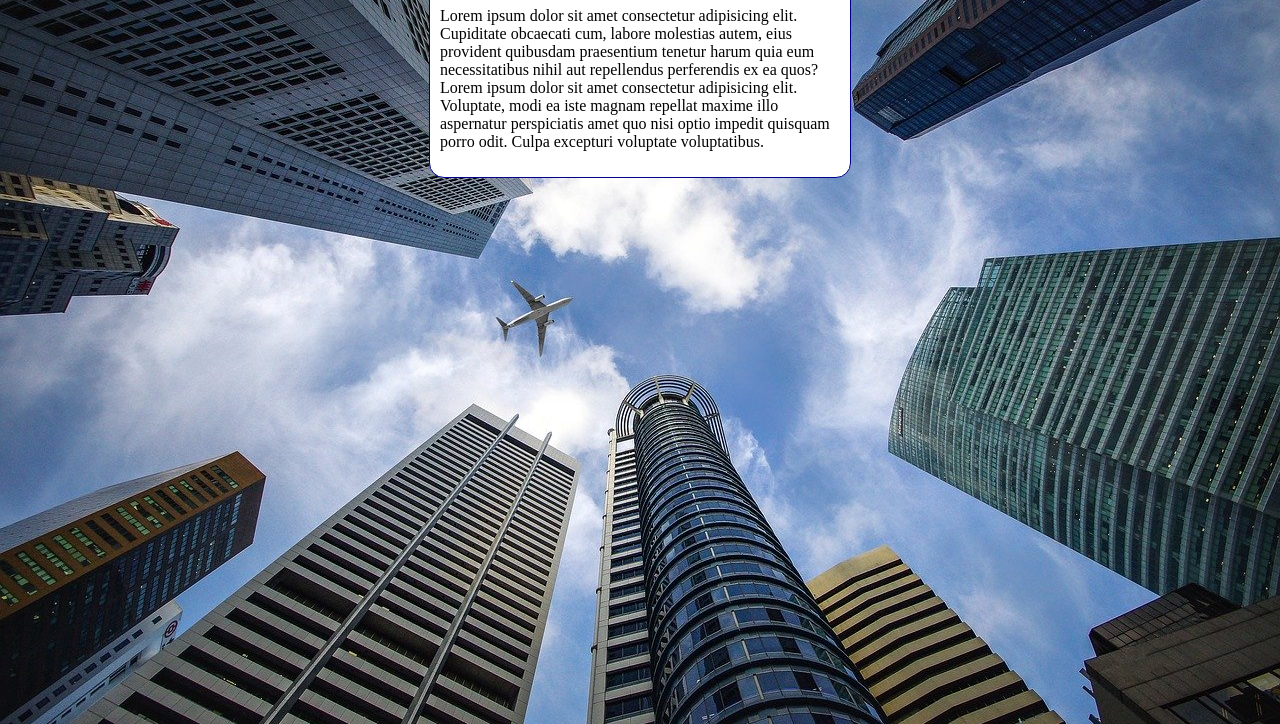
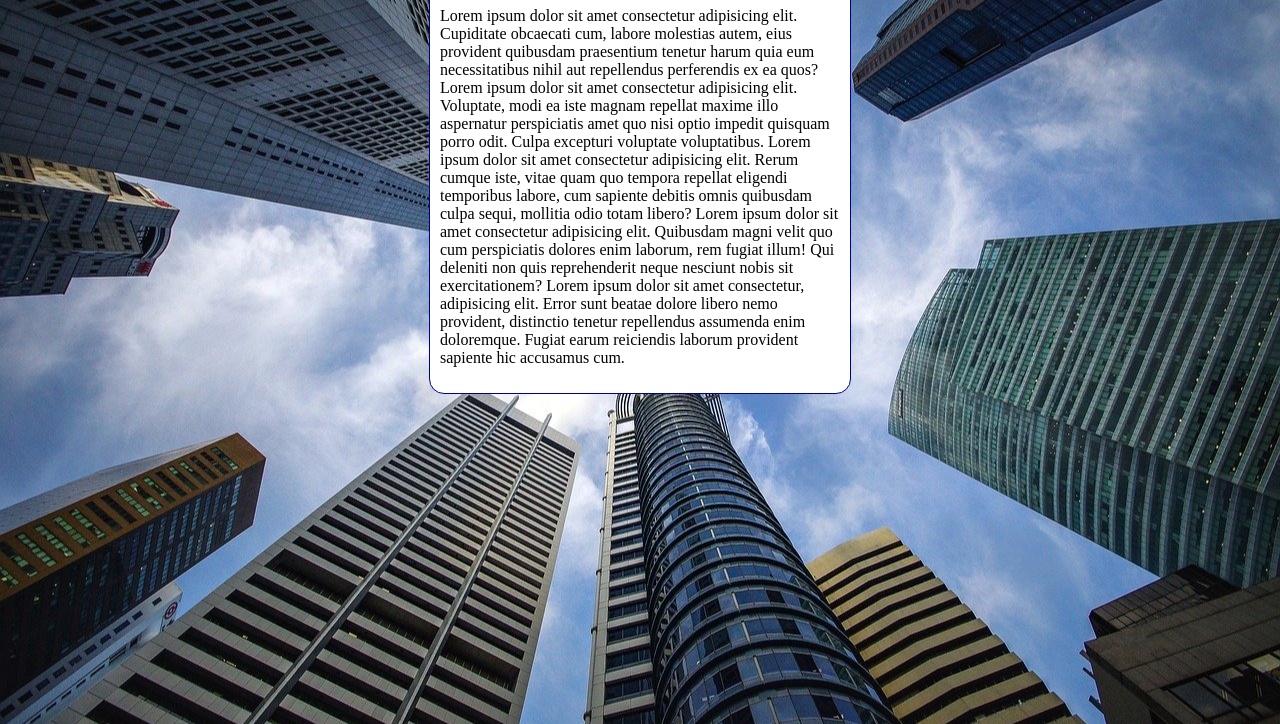
Before and after one commit to beatrizrochaserrao/html-css, a plain HTML site: page Exercicios/EX022/fundo006.html in a window 1280 px wide. Shown: the part 92-816 px from the top of the page. Drawn offline with Linux system fonts and the light colour scheme.

Commit message:
atualização ex022

```diff
--- a/Exercicios/EX022/fundo006.html
+++ b/Exercicios/EX022/fundo006.html
@@ -8,11 +8,7 @@
     <style>
         body{
             height: 100vh;
-            background-color: black;
-            background-image: url(Imagens/wallpaper002.jpg);
-            background-position: center top;
-            background-repeat: no-repeat;
-            background-size: cover;
+            background: black url(Imagens/wallpaper002.jpg) center center no-repeat fixed;
         }
 
         main{
@@ -29,7 +25,9 @@
     <main>
         <h1> Teste de imagem de fundo</h1>
 
-        <p>Lorem ipsum dolor sit amet consectetur adipisicing elit. Cupiditate obcaecati cum, labore molestias autem, eius provident quibusdam praesentium tenetur harum quia eum necessitatibus nihil aut repellendus perferendis ex ea quos? Lorem ipsum dolor sit amet consectetur adipisicing elit. Voluptate, modi ea iste magnam repellat maxime illo aspernatur perspiciatis amet quo nisi optio impedit quisquam porro odit. Culpa excepturi voluptate voluptatibus.</p>
+        <p>Lorem ipsum dolor sit amet consectetur adipisicing elit. Cupiditate obcaecati cum, labore molestias autem, eius provident quibusdam praesentium tenetur harum quia eum necessitatibus nihil aut repellendus perferendis ex ea quos? Lorem ipsum dolor sit amet consectetur adipisicing elit. Voluptate, modi ea iste magnam repellat maxime illo aspernatur perspiciatis amet quo nisi optio impedit quisquam porro odit. Culpa excepturi voluptate voluptatibus. Lorem ipsum dolor sit amet consectetur adipisicing elit. Rerum cumque iste, vitae quam quo tempora repellat eligendi temporibus labore, cum sapiente debitis omnis quibusdam culpa sequi, mollitia odio totam libero? Lorem ipsum dolor sit amet consectetur adipisicing elit. Quibusdam magni velit quo cum perspiciatis dolores enim laborum, rem fugiat illum! Qui deleniti non quis reprehenderit neque nesciunt nobis sit exercitationem? Lorem ipsum dolor sit amet consectetur, adipisicing elit. Error sunt beatae dolore libero nemo provident, distinctio tenetur repellendus assumenda enim doloremque. Fugiat earum reiciendis laborum provident sapiente hic accusamus cum.
+
+        </p>
 
     </main>
 </body>
```
